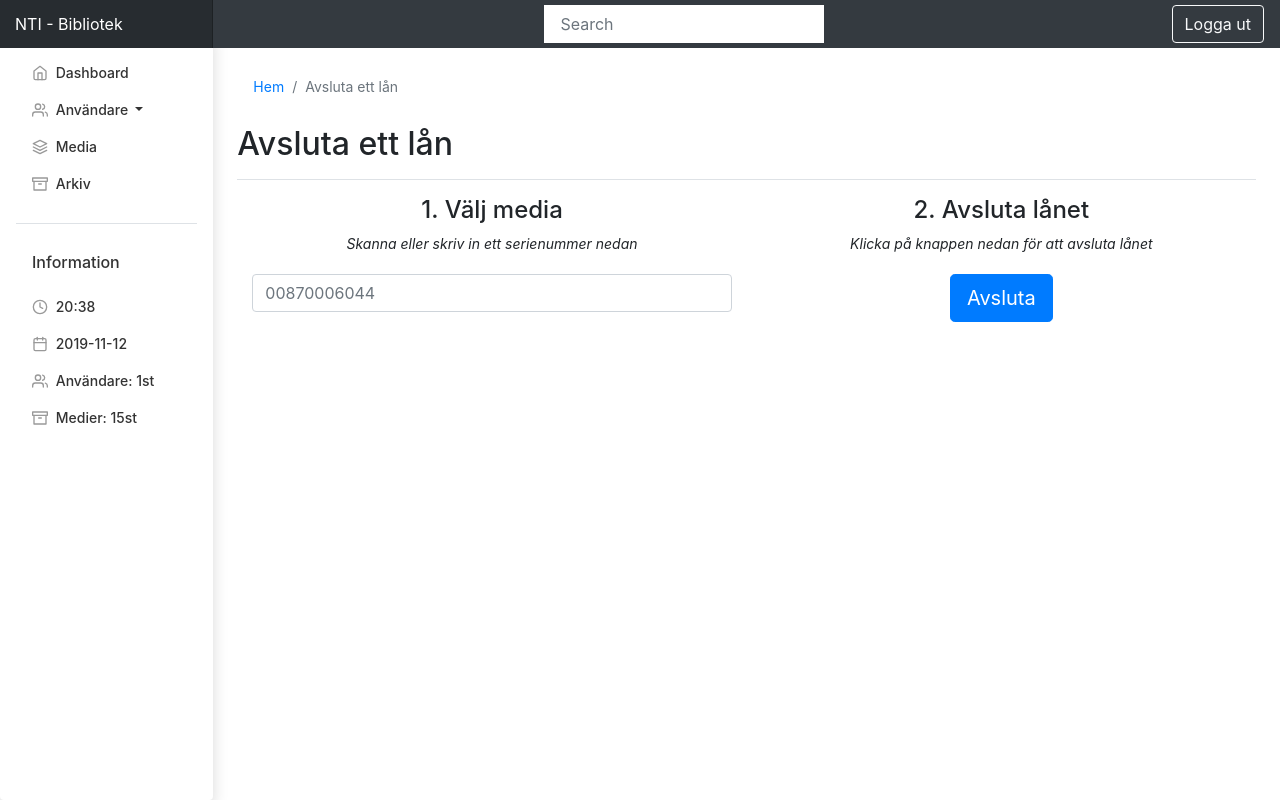
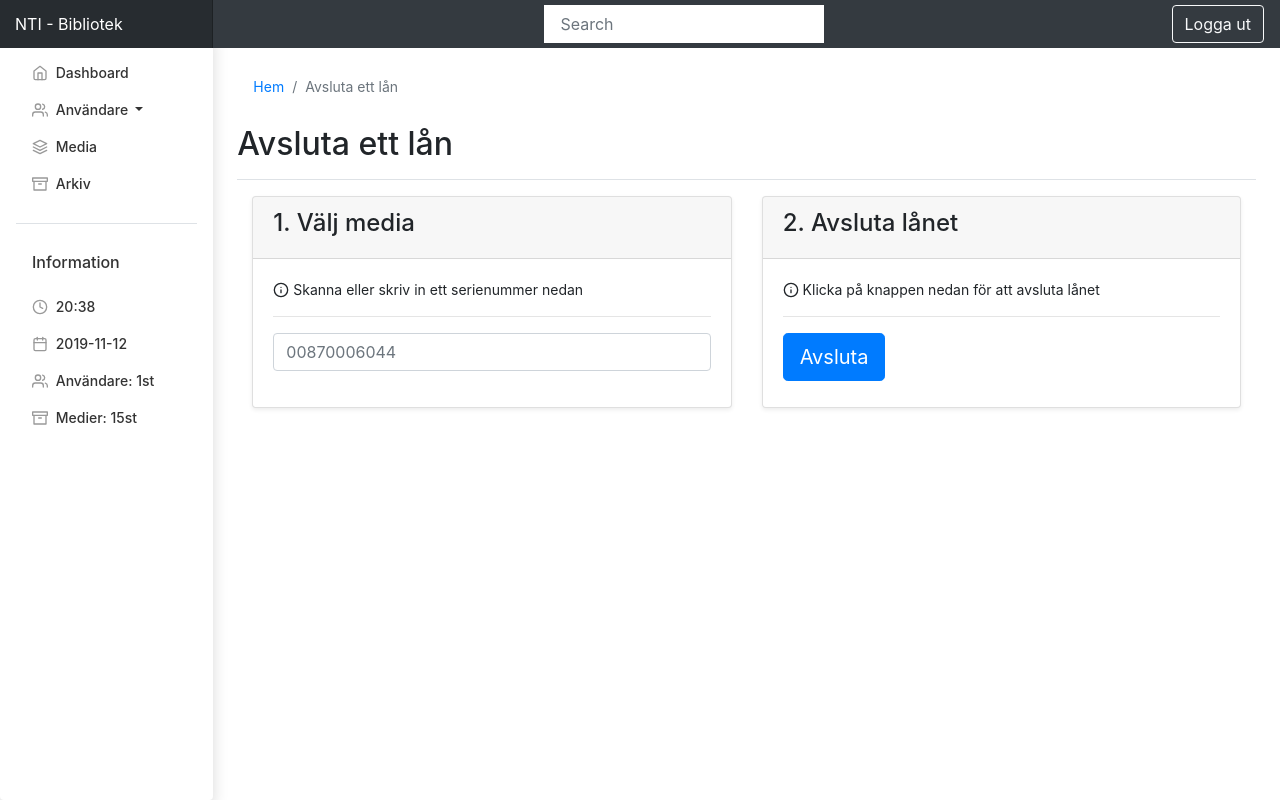
Before and after one commit to EddieGustafsson/LibrarySystem, a PHP site: page /index.php?page=endloan in a window 1280 px wide. Run offline with PHP 8.4, Linux system fonts and the light colour scheme; the visitor is signed in with stand-in values (Sample User, id 1); data comes from the database, SQL or seed files in the repository; some libraries are stand-ins or nearby versions.

Commit message:
Reworked the endloan page.

```diff
--- a/page/endloan.php
+++ b/page/endloan.php
@@ -14,23 +14,34 @@
 
 <div class="container-fluid">
     <div class="row">
-        <div class="col-sm" style="text-align: center;">
-            <div style="margin-bottom:20px;">
-                <h4>1. Välj media</h4>
-                <i>Skanna eller skriv in ett serienummer nedan</i>
-            </div>
-            <div class="input-group mb-3 col-xs-3" >
-                <input type="text" name="item_id" class="form-control" placeholder="00870006044" maxlength="11" aria-label="item_id" aria-describedby="basic-addon1">
+
+        <div class="col-sm">
+            <div class="card h-100 shadow-sm">
+                <div class="card-header">
+                    <h4>1. Välj media</h4>
+                </div>
+                <div class="card-body">
+                    <p><span data-feather="info"></span> Skanna eller skriv in ett serienummer nedan</p>
+                    <hr>
+                    <div class="input-group mb-3">
+                        <input type="text" name="item_id" class="form-control" placeholder="00870006044" maxlength="11" aria-label="item_id" aria-describedby="basic-addon1">
+                    </div>
+                </div>
             </div>
         </div>
-        <div class="col-sm" style="text-align: center;">
-            <div style="margin-bottom:20px;">
-                <h4>2. Avsluta lånet</h4>
-                <i>Klicka på knappen nedan för att avsluta lånet</i>
+
+        <div class="col-sm">
+            <div class="card h-100 shadow-sm">
+                <div class="card-header">
+                    <h4>2. Avsluta lånet</h4>
+                </div>
+                <div class="card-body">
+                    <p><span data-feather="info"></span> Klicka på knappen nedan för att avsluta lånet</p>
+                    <hr>
+                    <input  value="Avsluta" type="submit" class="btn btn-primary btn-lg">
+                </div>
             </div>
-            <input  value="Avsluta" type="submit" class="btn btn-primary btn-lg">
+        </div>
 
-            </form>
-        </div>
     </div>
 </div>
```
